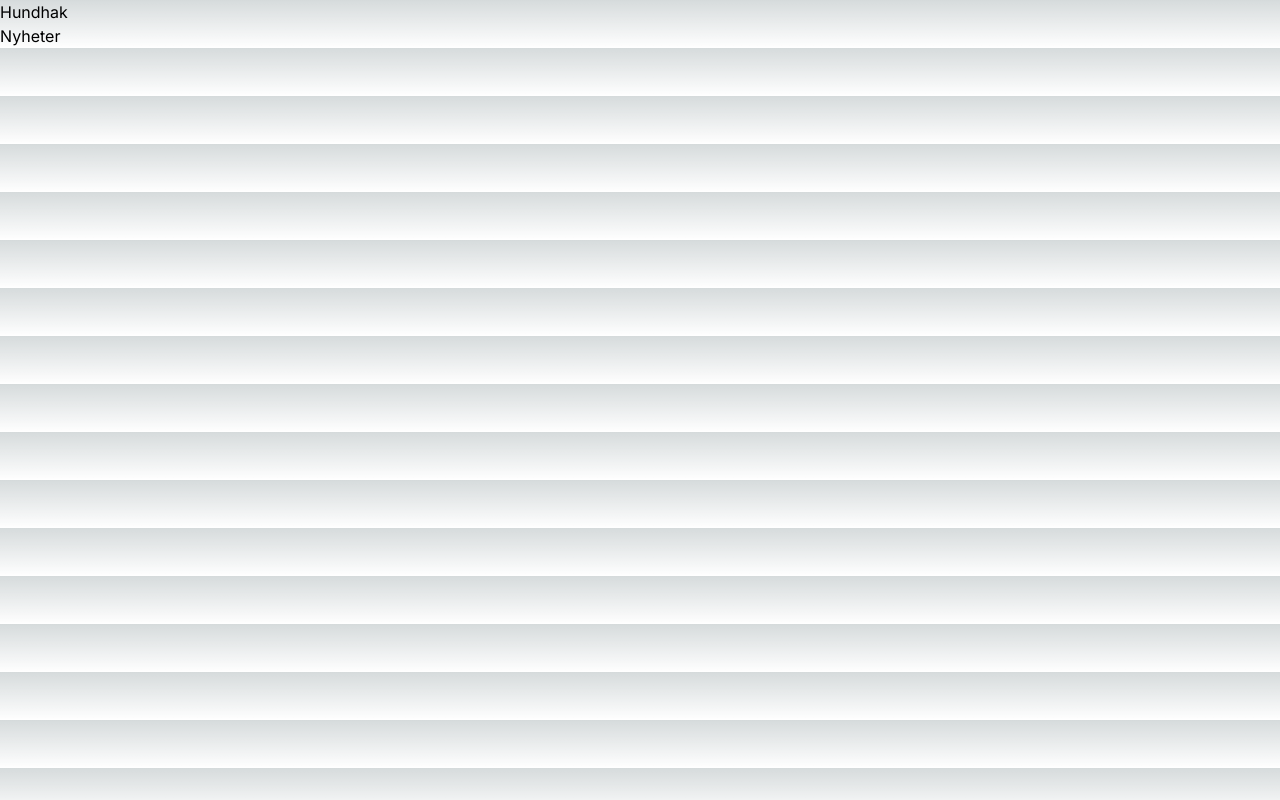
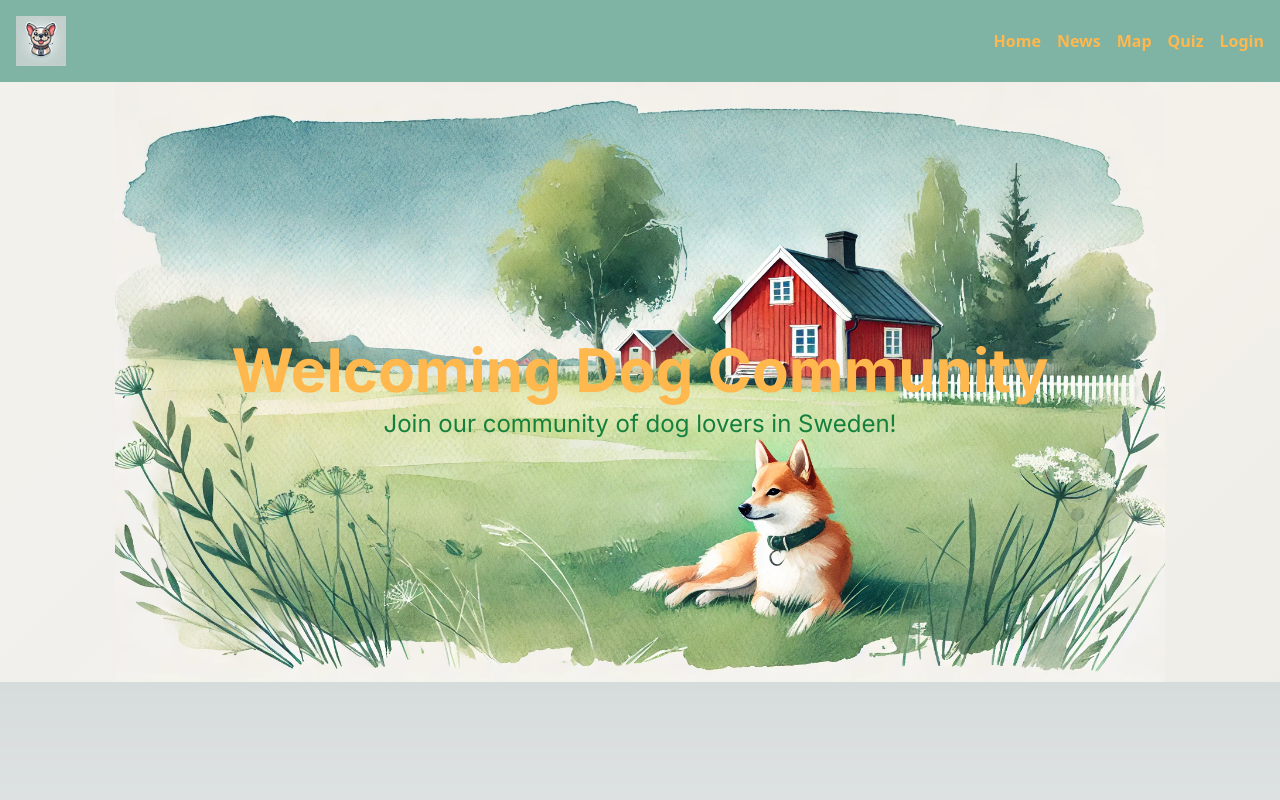
Before and after one commit to Hundhak/Hundhak-SSR-UI, a Next.js app: page / in a window 1280 px wide. Built offline with nearby package versions, Linux system fonts and the light colour scheme.

Commit message:
Added header and hero section components towards #5

```diff
--- a/src/app/layout.js
+++ b/src/app/layout.jsx
@@ -1,17 +1,21 @@
 import { Inter } from "next/font/google";
 import "./globals.css";
+import Header from "@/components/ui/header";
 
 const inter = Inter({ subsets: ["latin"] });
 
 export const metadata = {
-  title: "Create Next App",
-  description: "Generated by create next app",
+  title: "Hundhak",
+  description: "A community for dog lovers in Sweden",
 };
 
 export default function RootLayout({ children }) {
   return (
     <html lang="en">
-      <body className={inter.className}>{children}</body>
+      <body>
+        <Header />
+        <div className={inter.className}>{children}</div>
+      </body>
     </html>
   );
 }
--- a/src/app/page.jsx
+++ b/src/app/page.jsx
@@ -1,10 +1,9 @@
-import Link from "next/link"
+import HeroSection from "@/components/ui/hero-section"
 
 export default function Home() {
   return (
     <div>
-      <h1>Hundhak</h1>
-      <Link href="/news">Nyheter</Link>
+      <HeroSection />
     </div>
   )
 }
--- /dev/null
+++ b/src/components/ui/header.jsx
@@ -0,0 +1,23 @@
+import Image from 'next/image'
+
+const Header = () => {
+
+  const isLoggedIn = false //TO DO : Implement authentication & user service to enable account feature.
+
+  return (
+    <header className="bg-accent-teal p-4">
+      <div className="flex items-center justify-between">
+        <Image src="/images/logo.png" alt="Logo" width={50} height={50} />
+        <nav className="space-x-4">
+          <a href="/" className="text-accent-orange font-semibold">Home</a>
+          <a href="/news" className="text-accent-orange font-semibold">News</a>
+          <a href="/map" className="text-accent-orange font-semibold">Map</a>
+          <a href="/quiz" className="text-accent-orange font-semibold">Quiz</a>
+          {(isLoggedIn ? <a href="/profile" className="text-accent-orange font-semibold">My profile</a> : <a href="/login" className="text-accent-orange font-semibold">Login</a>)}
+        </nav>
+      </div>
+    </header>
+  )
+}
+
+export default Header
--- /dev/null
+++ b/src/components/ui/hero-section.jsx
@@ -0,0 +1,24 @@
+import Image from 'next/image'
+
+const HeroSection = () => {
+  return (
+    <section className="relative bg-hero-gradient h-96 md:h-[500px] lg:h-[600px]">
+      <div className="absolute inset-0 w-full h-full">
+        <Image
+          src="/images/hero-image.webp"
+          alt="Hero"
+          layout="fill"
+          objectFit="contain"
+          objectPosition="center"
+          quality={100}
+        />
+      </div>
+      <div className="relative z-10 flex flex-col items-center justify-center h-full text-center text-white">
+        <h1 className="text-4xl font-bold text-accent-orange mt-4 md:text-6xl">Welcoming Dog Community</h1>
+        <p className="text-green-700 mt-2 text-lg md:text-2xl">Join our community of dog lovers in Sweden!</p>
+      </div>
+    </section>
+  )
+}
+
+export default HeroSection
--- a/tailwind.config.js
+++ b/tailwind.config.js
@@ -6,10 +6,16 @@ module.exports = {
   ],
   theme: {
     extend: {
+      colors: {
+        'accent-teal': '#7FB3A4',
+        'accent-orange': '#FFB84D',
+        'main-beige': '#f3f1eb'
+      },
       backgroundImage: {
         "gradient-radial": "radial-gradient(var(--tw-gradient-stops))",
         "gradient-conic":
           "conic-gradient(from 180deg at 50% 50%, var(--tw-gradient-stops))",
+        'hero-gradient': 'linear-gradient(135deg, #f3f1eb, #f1f0ec, #f3f1ea, #efede8)',
       },
     },
   },
```
Also changed, not shown: public/images/hero-image.webp (added), public/images/logo.png (added).
